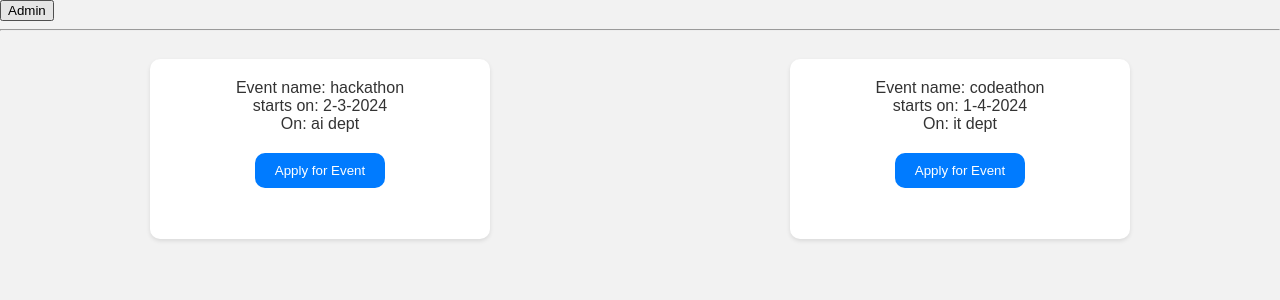
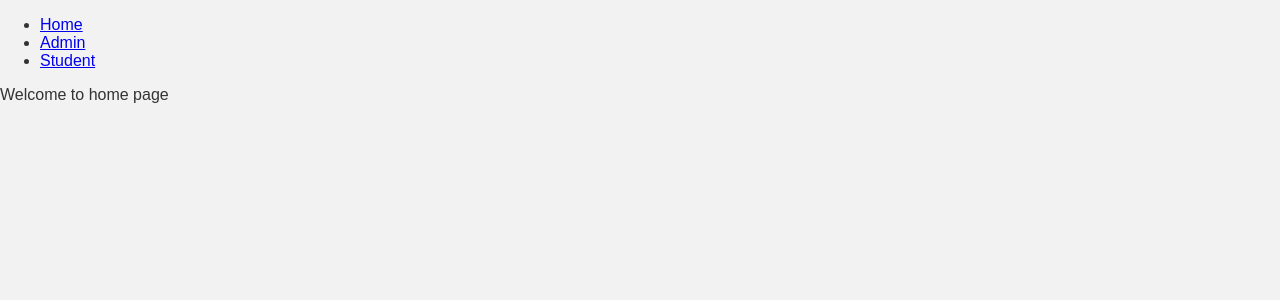
Before and after one commit to saliniyan/Event_manager, a React (Create React App) app: page / in a window 1280 px wide. Shown: the top 300 px of the page. Built offline with nearby package versions, Linux system fonts and the light colour scheme.

Commit message:
added router

```diff
--- a/package.json
+++ b/package.json
@@ -12,7 +12,7 @@
     "react": "^18.3.1",
     "react-dom": "^18.3.1",
     "react-icons": "^5.2.1",
-    "react-router-dom": "^6.24.1",
+    "react-router-dom": "^6.25.0",
     "react-scripts": "5.0.1",
     "web-vitals": "^2.1.4"
   },
--- a/src/App.js
+++ b/src/App.js
@@ -2,6 +2,9 @@ import React from "react";
 import { useState } from "react";
 import Admin from "./Admin";
 import Student from "./Student";
+import Home from "./Home"
+import { BrowserRouter as Router ,Route, Routes ,Link } from "react-router-dom";
+
 const App = () => {
     const [event,setevent]=useState
     ([
@@ -19,15 +22,31 @@ const App = () => {
     }
     ])
 
-    const [admin,setadmin]=useState(false)
-
     return(
+        <Router>
         <div>
-        <button onClick={()=>setadmin(!admin)}>Admin</button>
-        {admin && <Admin event={event} setevent={setevent}/>}
-        <hr />
-        <Student event={event}/>
+            <nav>
+                <ul>
+                    <li>
+                        <Link to="/">Home</Link>
+                    </li>
+                    <li>
+                        <Link to="/Admin">Admin</Link>
+                    </li>
+                    <li>
+                        <Link to="/Student">Student</Link>
+                    </li>
+                </ul>
+            </nav>
+            <Routes>
+                <Route path="/" element={<Home />} />
+                <Route path="/Admin" element={<Admin event={event} setevent={setevent} />}
+                />
+                <Route path="/Student" element={<Student event={event} />}
+                />
+            </Routes>
         </div>
+        </Router>
     )
 };
 
--- /dev/null
+++ b/src/Home.js
@@ -0,0 +1,9 @@
+import React from "react";
+
+const Home=()=>
+{
+    return(
+        <p>Welcome to home page</p>
+    )
+}
+export default Home
```
Also changed, not shown: 1 other file (tests, documents, lock files or other folders).
